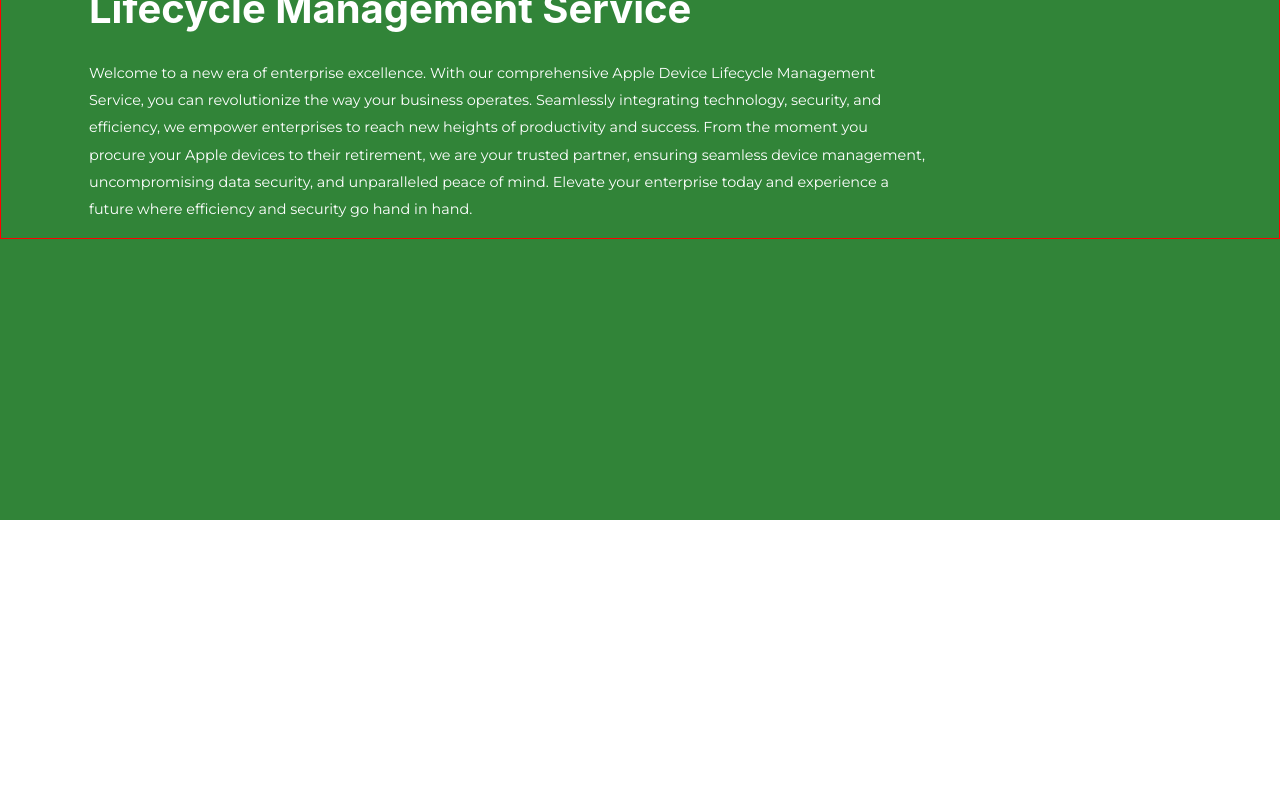
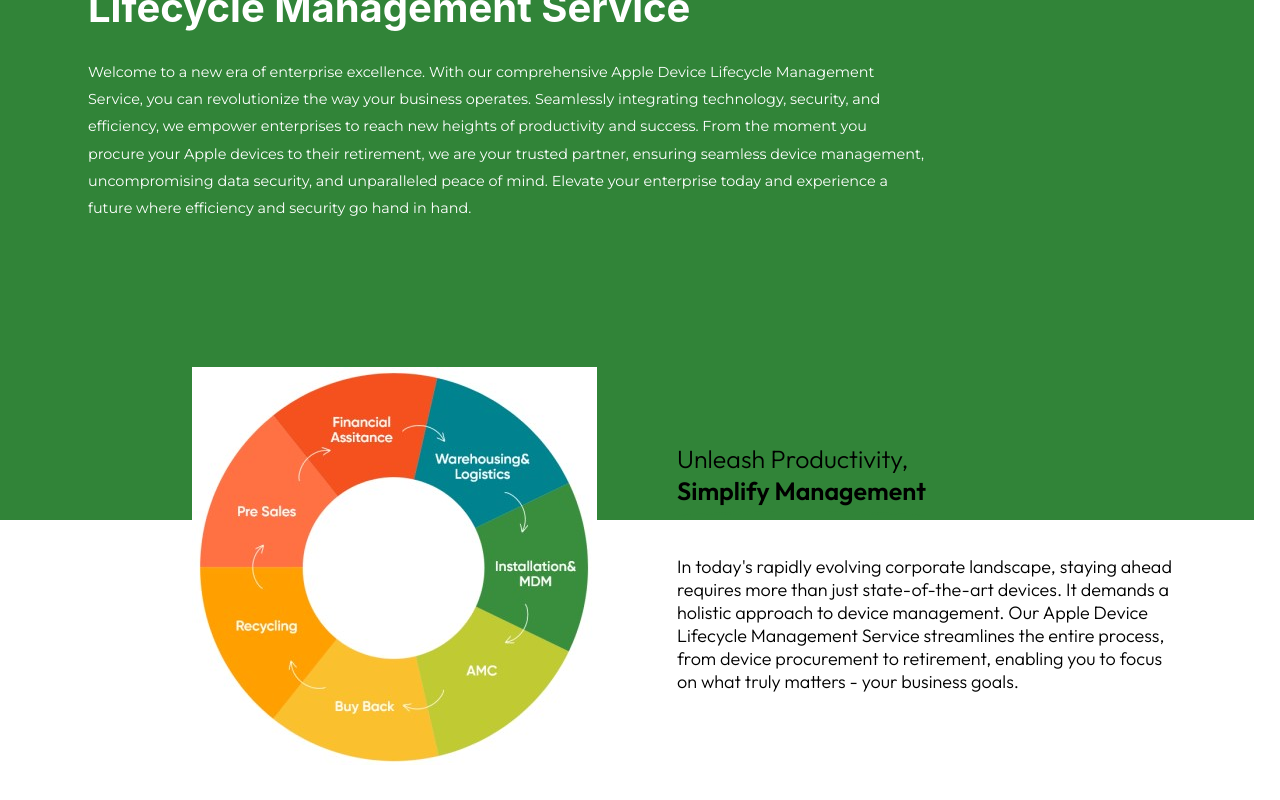
Before and after one commit to jeevanKumarH-clear/datalogics, a React (Create React App) app: page / in a window 1280 px wide. Shown: the part 280-1080 px from the top of the page. Before the commit the page ends 800 px from the top, so only its background shows below. Built offline with nearby package versions, Linux system fonts and the light colour scheme.

Commit message:
Designed Simp.

```diff
--- a/src/App.css
+++ b/src/App.css
@@ -1,9 +1,9 @@
-@import url('https://fonts.googleapis.com/css2?family=Montserrat:wght@200;300;400;500;600;800&family=Outfit:wght@100;600&display=swap');
+@import url('https://fonts.googleapis.com/css2?family=Montserrat:wght@200;300;400;500;600;800&family=Outfit:wght@100;300;600&display=swap');
 
 .App {
   background-color: rgb(49, 132, 56);
   height: 100vh;
-  width: 100vw;
+  width: 98vw;
 }
 
 /* .bigCircle {
@@ -67,7 +67,6 @@
 }
 
 .intro {
-  border: 1px solid red;
   padding-left: 5.5rem;
   color: white;
 }
@@ -78,6 +77,52 @@
   line-height: 1.9;
 }
 
+.simpContainer {
+  margin-top: 7rem;
+  display: flex;
+  align-items: center;
+  padding: 2rem;
+}
+
+.simpRight p {
+  margin: 0;
+  font-family: Outfit;
+  font-weight: 300;
+  padding-left: 5rem;
+}
+
+.heading {
+  font-size: 25px;
+}
+
+.detail {
+  padding-top: 3rem;
+  font-size: 18px;
+}
+
+.simpLeft {
+  padding-left: 10rem;
+}
+
+.underline {
+  position: relative;
+}
+
+.underline::after {
+  content: '';
+  position: absolute;
+  width: 100%;
+  border-top: solid 3px  rgb(49, 132, 56);
+  left: 0;
+  bottom: -15px;
+  border-radius: 50%;
+  height: 8px;
+}
+
+.chart {
+  max-width: 100%;
+  height: auto;
+}
 /* Responsive Styles */
 
 @media (max-width: 768px) {
--- a/src/App.js
+++ b/src/App.js
@@ -1,11 +1,13 @@
 import './App.css';
 import Intro from './Intro/Intro';
 import Navbar from './Navbar/Navbar';
+import Simplify from './SimplifyManagement/Simplify';
 
 const App = () =>
     <div className="App">
       <Navbar/>
       <Intro/>
+      <Simplify/>
     </div>
 
 export default App;
--- /dev/null
+++ b/src/SimplifyManagement/SimpLeft.js
@@ -0,0 +1,12 @@
+import React from 'react'
+
+const SimpLeft = () =>
+    <div className='simpLeft'>
+        <img
+            src='./cropped.jpg'
+            alt='img'
+            className='chart'
+        />
+    </div>
+
+export default SimpLeft
--- /dev/null
+++ b/src/SimplifyManagement/SimpRight.js
@@ -0,0 +1,10 @@
+import React from 'react'
+
+const SimpRight = () =>
+    <div className='simpRight'>
+        <p className='heading'>Unleash Productivity,</p>
+        <p className='heading'><b><span className='underline'>Simplify Management</span></b></p>
+        <p className='detail'>In today's rapidly evolving corporate landscape, staying ahead<br/>requires more than just state-of-the-art devices. It demands a<br/>holistic approach to device management. Our Apple Device<br/>Lifecycle Management Service streamlines the entire process,<br/>from device procurement to retirement, enabling you to focus<br/>on what truly matters - your business goals.</p>
+    </div>
+
+export default SimpRight
--- /dev/null
+++ b/src/SimplifyManagement/Simplify.js
@@ -0,0 +1,11 @@
+import React from 'react'
+import SimpLeft from './SimpLeft'
+import SimpRight from './SimpRight'
+
+const Simplify = () =>
+    <div className='simpContainer'>
+        <SimpLeft/>
+        <SimpRight/>
+    </div>
+
+export default Simplify
```
Also changed, not shown: public/cropped.jpg (added), public/images.jpg (added).
